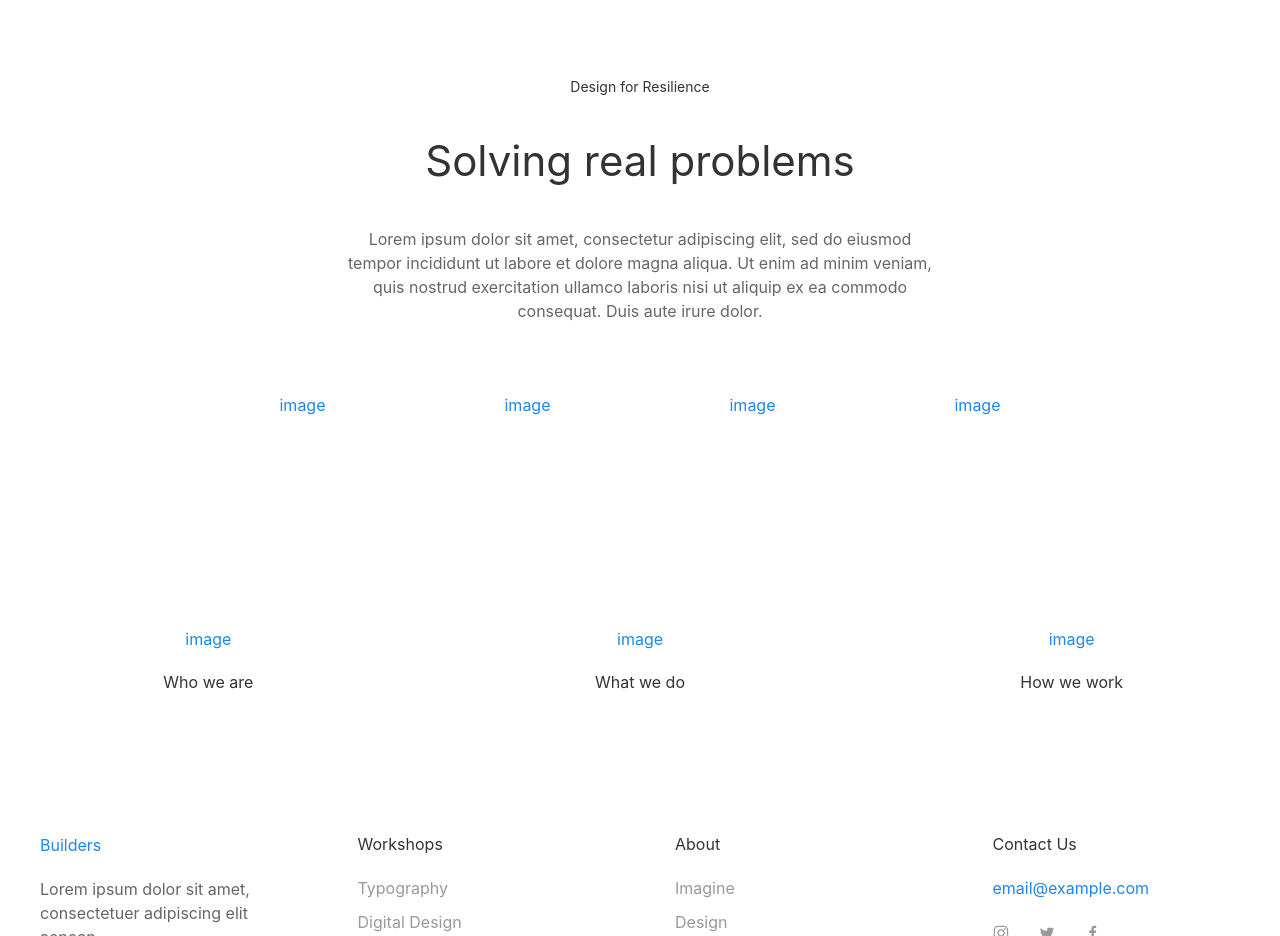
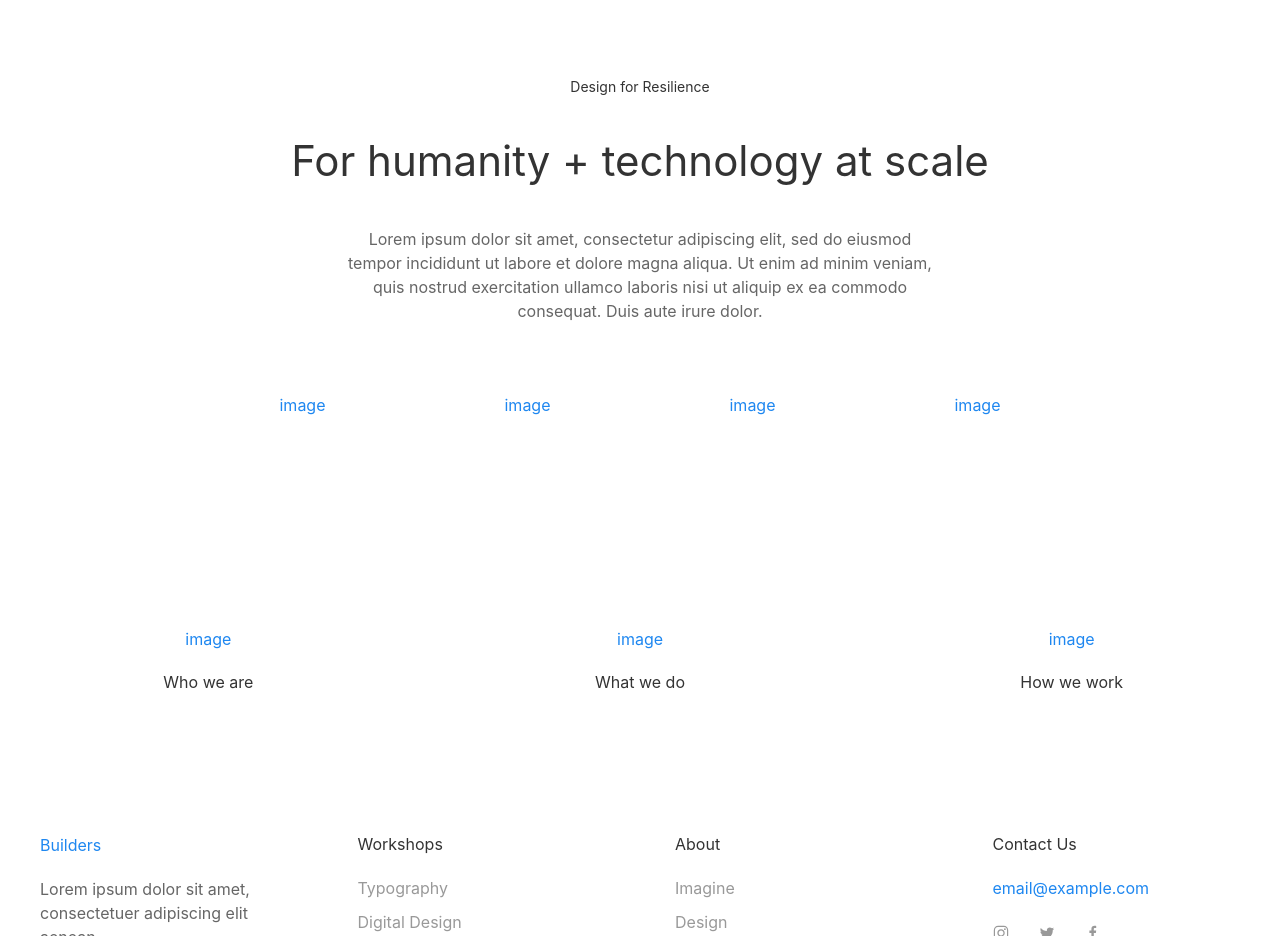
Before and after one commit to builders/workshops, a website: page index.html in a window 1280 px wide. Shown: the part 3260-4196 px from the top of the page. Drawn offline with Linux system fonts and the light colour scheme.

Commit message:
For humanity + technology at scale

```diff
--- a/index.html
+++ b/index.html
@@ -301,7 +301,7 @@
                                     Design for Resilience
                                 </h1>
                                 <h2 class="uk-text-center uk-h1 uk-scrollspy-inview uk-animation-slide-bottom-small" uk-scrollspy-class="" style="">
-                                    Solving real problems
+                                    For humanity + technology at scale
                                 </h2>
                                 <div class="uk-margin-medium uk-width-xlarge uk-margin-auto uk-text-center uk-scrollspy-inview uk-animation-slide-bottom-small" uk-scrollspy-class="" style="">
                                     Lorem ipsum dolor sit amet, consectetur adipiscing elit, sed do eiusmod tempor incididunt ut labore et dolore magna aliqua. Ut enim ad minim veniam, quis nostrud exercitation ullamco laboris nisi ut aliquip ex ea commodo consequat. Duis aute irure dolor.
```
